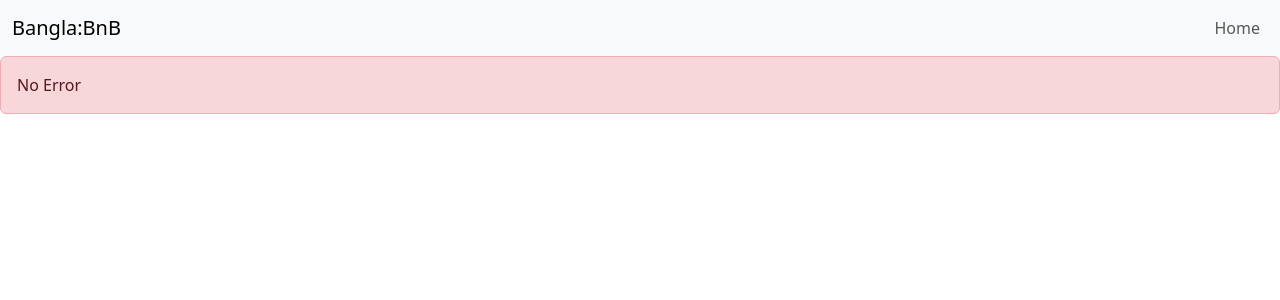
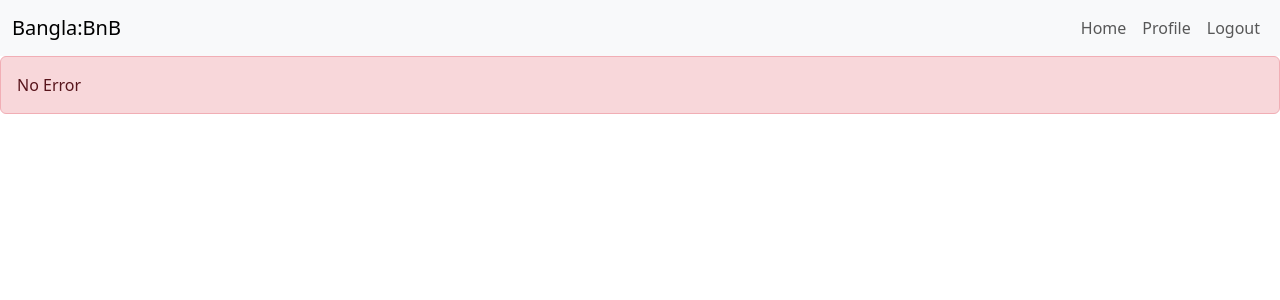
Before and after one commit to ZafirChowdhury/banglaBnB, a Flask app: page /apology in a window 1280 px wide. Shown: the top 300 px of the page. Run offline with Flask 3, Linux system fonts and the light colour scheme; the visitor is signed in with stand-in values (Sample User, id 1); some libraries are stand-ins or nearby versions.

Commit message:
Add nvabar items

```diff
--- a/app.py
+++ b/app.py
@@ -206,3 +206,13 @@ def unbook(property_id):
     database.save(query, (False, None, property_id))
 
     return redirect(url_for("view_property", property_id=property_id))
+
+
+@app.route("/my_propertys", methods=["GET"])
+def my_propertys():
+    return "TODO : My Property"
+
+
+@app.route("/profile", methods=["GET"])
+def profiles():
+    return "TODO : Profiles"
--- a/templates/layout.html
+++ b/templates/layout.html
@@ -31,6 +31,24 @@
                             <a class="nav-link" href="/">Home</a>
                         </li>
 
+                        <li class="nav-item">
+                            <a class="nav-link" href="/profile">Profile</a>
+                        </li>
+
+                        <li class="nav-item">
+                            <a class="nav-link" href="/logout">Logout</a>
+                        </li>
+
+                        {% if session["user_type"] == 'H' %}
+                        <li class="nav-item">
+                            <a class="nav-link" href="/new_property">New Property</a>
+                        </li>
+
+                        <li class="nav-item">
+                            <a class="nav-link" href="/my_propertys">My Property</a>
+                        </li>
+                        {% endif %}
+
                     </ul>
                 </div>
             </div>
```
